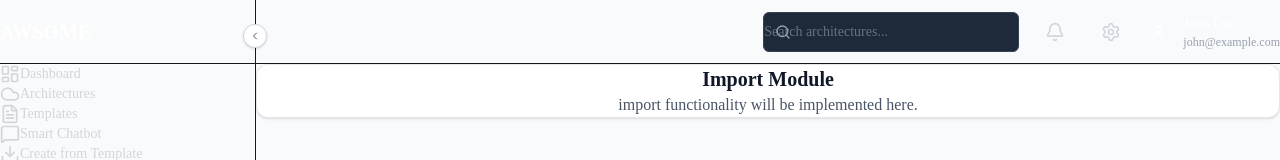
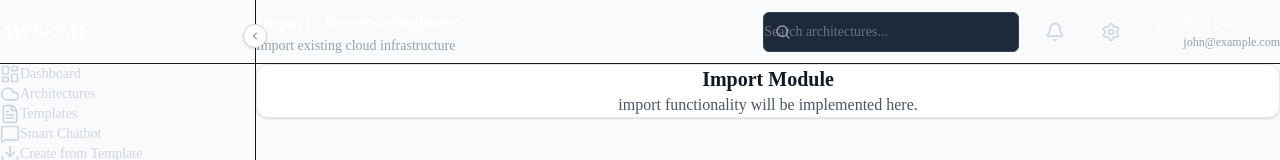
Before and after one commit to Baansheeee/AWSOME, a Next.js app: page /import in a window 1280 px wide. Shown: the top 160 px of the page. Built offline with nearby package versions, Linux system fonts and the light colour scheme.

Commit message:
Auto-commit: Agent tool execution

```diff
--- a/src/app/(dashboard)/import/page.tsx
+++ b/src/app/(dashboard)/import/page.tsx
@@ -5,7 +5,7 @@ import { DashboardLayout } from "@/components/layout/dashboard-layout"
 
 export default function ImportPage() {
   return (
-    <DashboardLayout title="" subtitle="Module description">
+    <DashboardLayout title="Import / Reverse-engineer" subtitle="Import existing cloud infrastructure">
       <div className="p-6">
         <motion.div
           initial={{ opacity: 0, y: 20 }}
```
